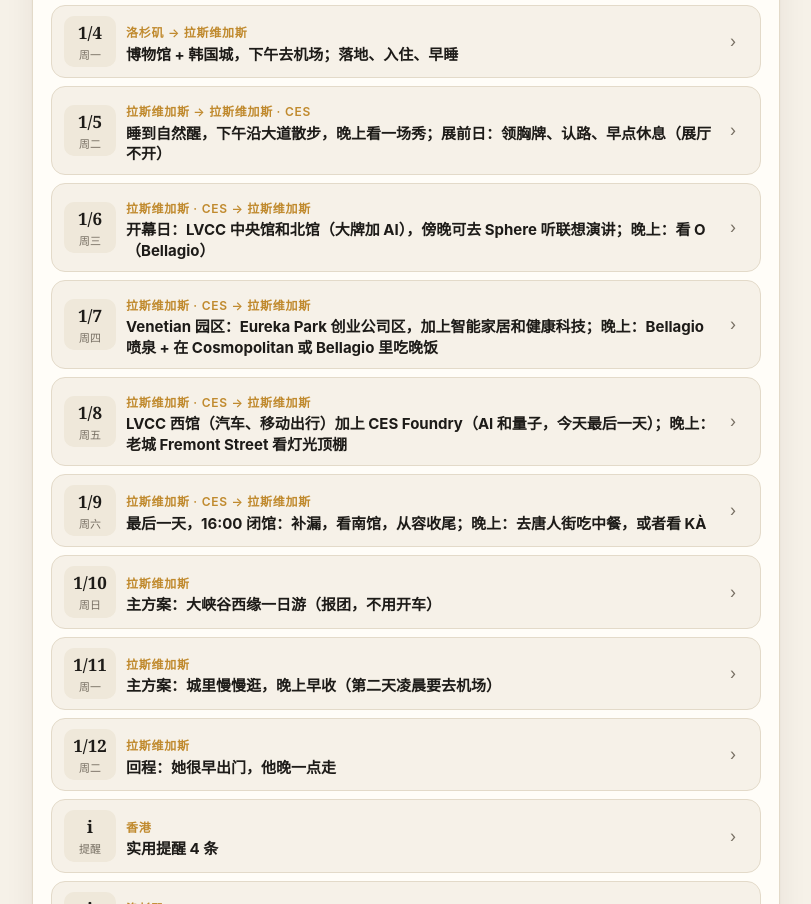
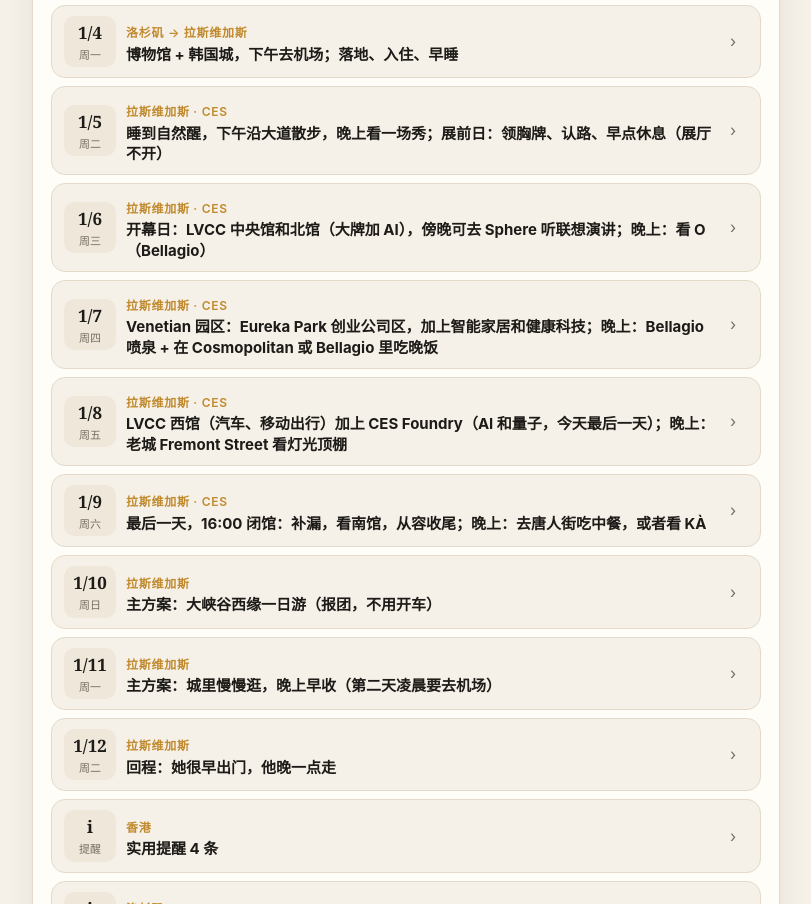
Before and after one commit to zhouyi-xiaoxiao/ces.zhouyixiaoxiao.com, a plain HTML site: page index.html in a window 1280 px wide. Shown: the part 4297-5201 px from the top of the page, without its empty margins (234-1045 px from the left). Drawn offline with Linux system fonts and the light colour scheme.

Commit message:
Tidy city labels

```diff
--- a/index.html
+++ b/index.html
@@ -228,7 +228,7 @@ footer{color:var(--mute);font-size:12px;padding:32px 0 20px;text-align:center}
   <button id="copy">就选这个</button>
 </div></div>
 
-<script src="itin.js?v=1"></script>
+<script src="itin.js?v=2"></script>
 <script>
 var G='https://www.google.com/travel/flights/booking?curr=GBP&hl=zh-CN&tfs=';
 var C=function(a,b,d){return 'https://flights.ctrip.com/online/list/oneway-'+a+'-'+b+'?depdate='+d+'&cabin=y_s&adult=1&child=0&infant=0'};
@@ -354,7 +354,7 @@ function itin(p){if(!IT)return '';var days={},order=[],tips=[];
     (m.tips||[]).forEach(function(t){tips.push([c,t])})});
   var key=function(d){return (d.slice(0,2)=='12'?'0':'1')+d};order.sort(function(x,y){return key(x)<key(y)?-1:1});
   var h='<div class="sec">每天在哪、怎么玩<small>'+order.length+' 天</small></div><div class="daytools"><button data-open="1">全部展开</button><button data-open="0">全部收起</button></div>';
-  h+=order.map(function(d,i){var D=days[d];return '<details class="day"'+(i==0?' open':'')+'><summary><div class="dt"><b>'+(+d.slice(0,2))+'/'+(+d.slice(3))+'</b><span>'+(WDN[d]||'')+'</span></div><div class="hd"><span>'+esc(D.city.join(' → '))+'</span><b>'+esc(D.head.join('；'))+'</b></div><div class="ar">›</div></summary><div class="its">'+
+  h+=order.map(function(d,i){var D=days[d];return '<details class="day"'+(i==0?' open':'')+'><summary><div class="dt"><b>'+(+d.slice(0,2))+'/'+(+d.slice(3))+'</b><span>'+(WDN[d]||'')+'</span></div><div class="hd"><span>'+esc(D.city.filter(function(c){return !D.city.some(function(o){return o!==c&&o.indexOf(c)===0})}).join(' → '))+'</span><b>'+esc(D.head.join('；'))+'</b></div><div class="ar">›</div></summary><div class="its">'+
     D.items.map(function(x){return '<div class="it"><div class="tm">'+esc(x.time)+'</div><h5>'+esc(x.title)+'</h5><p>'+esc(x.detail)+'</p>'+((x.cost||okUrl(x.url))?'<div class="ft">'+(x.cost?'<span>'+esc(x.cost)+'</span>':'')+(okUrl(x.url)?'<a target="_blank" rel="noopener" href="'+esc(x.url)+'">官网 / 预订</a>':'')+'</div>':'')+'</div>'}).join('')+'</div></details>'}).join('');
   if(tips.length){var seen={},g={};tips.forEach(function(t){if(seen[t[1]])return;seen[t[1]]=1;(g[t[0]]=g[t[0]]||[]).push(t[1])});
     h+=Object.keys(g).map(function(c){return '<details class="day"><summary><div class="dt"><b>i</b><span>提醒</span></div><div class="hd"><span>'+esc(c)+'</span><b>实用提醒 '+g[c].length+' 条</b></div><div class="ar">›</div></summary><div class="its"><ul class="tips">'+g[c].map(function(t){return '<li>'+esc(t)+'</li>'}).join('')+'</ul></div></details>'}).join('')}
```
